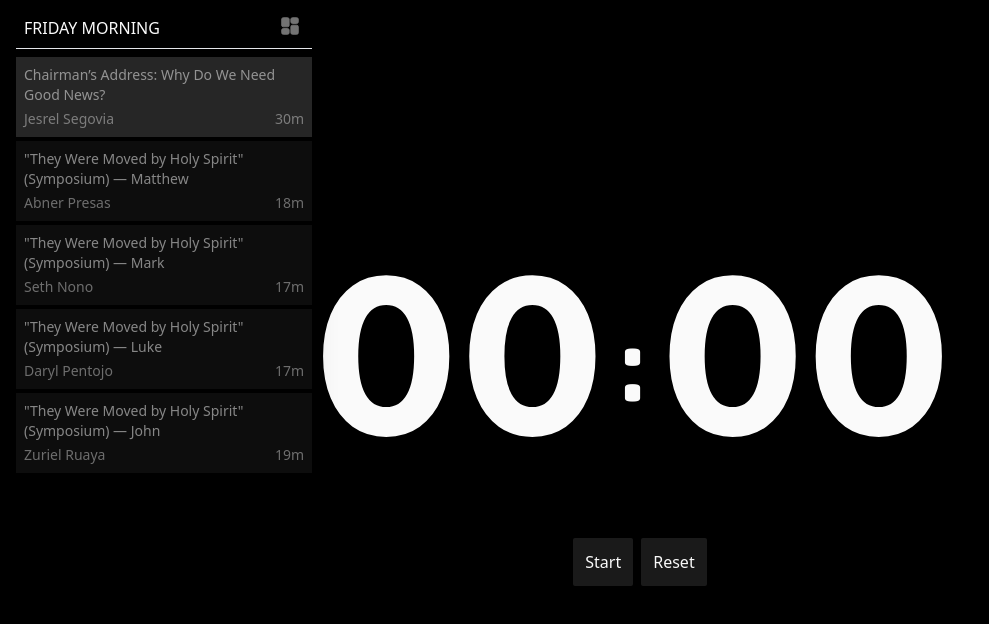
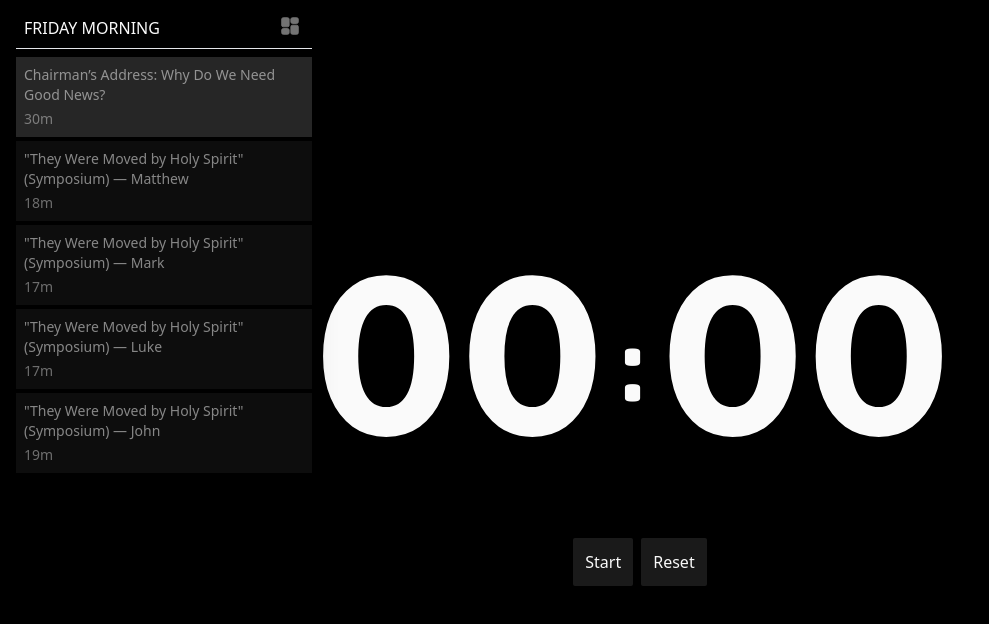
Before and after one commit to jezzar042015/co24-timer, a Vue app: page / in a window 1280 px wide. Both pictures are taken after a click on the element "Friday Morning". Shown: the top 624 px of the page, without its empty margins (0-989 px from the left). Built offline with nearby package versions, Linux system fonts and the light colour scheme.

Commit message:
hide speakers

```diff
--- a/src/components/PartItem.vue
+++ b/src/components/PartItem.vue
@@ -2,7 +2,7 @@
     <div :class="style" @click="setActive">
         <div class="text-white/50 text-sm">{{ part.title }}</div>
         <div class="flex justify-between font-light">
-            <span class="text-white/40 text-sm">{{ part.speaker }}</span>
+            <!-- <span class="text-white/40 text-sm">{{ part.speaker }}</span> -->
             <span class="text-white/40 text-sm">{{ part.time }}m</span>
         </div>
     </div>
```
